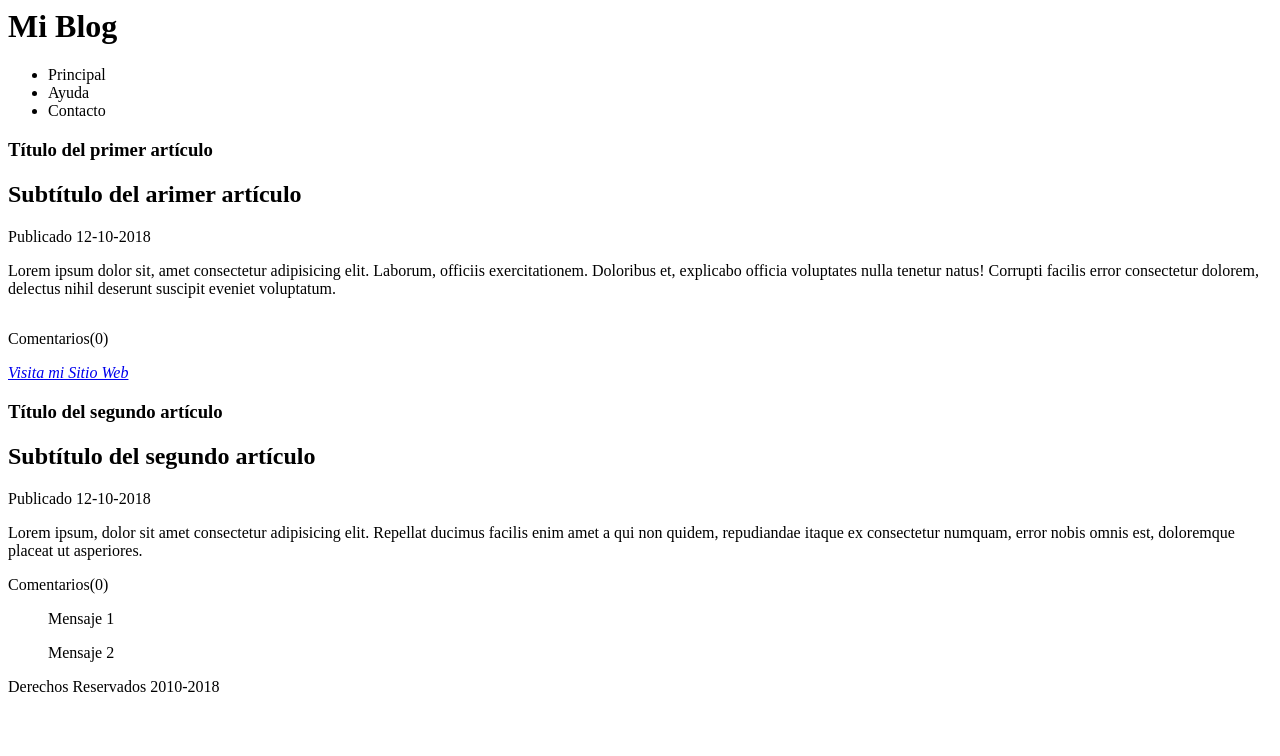
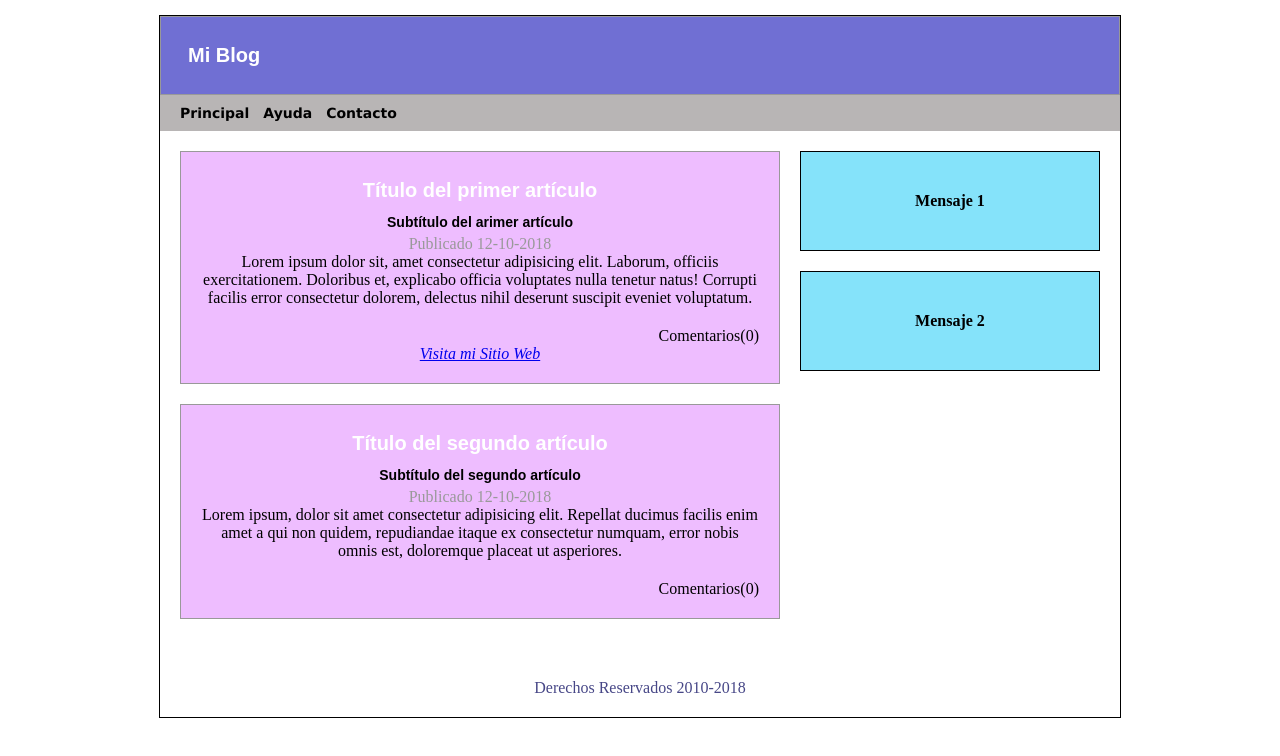
Before and after one commit to ProyectoJS/P-gina-web-Blog-, a plain HTML site: page index.html in a window 1280 px wide. Drawn offline with Linux system fonts and the light colour scheme.

Commit message:
Se ha añadido un diseño css al Blog

```diff
--- /dev/null
+++ b/estilos.css
@@ -0,0 +1,102 @@
+*{
+    margin: 0;
+    padding: 0;
+}
+
+h1 {
+    font-size: 20px;
+    font-family: sans-serif;
+    font-weight: bold;
+    color: white;
+    padding: 7px;
+}
+h2 {
+    font-weight: bold;
+    font-size: 14;
+    font-family: sans-serif;
+    padding: 5px;
+}
+
+header, section, footer, aside, nav, article {
+    display: block;
+}
+ body {
+     text-align: center;
+ }
+
+ .agrupar {
+     border: 1px solid black;
+     background-color: white;
+     width: 960px;
+     margin: 15px auto;
+
+ }
+
+ .cabecera {
+    background-color: #706fd3;
+    border: 1px solid #999999;
+    padding: 20px;
+ }
+
+ .cabecera h1 {
+     text-align: left;
+ }
+
+ .menu{
+     background-color: #b8b5b5;
+     padding: 5px 15px;
+     text-align: left;
+
+ }
+
+ .menu li{
+     list-style: none;
+     padding: 5px;
+     font: bold 14px verdana;
+     display: inline-block;
+
+ }
+
+ article {
+    background-color: #eebdff;
+    border: 1px solid #999999 ;
+    padding: 20px;
+    margin-bottom: 20px;
+
+ }
+
+ time {
+     color: #999999;
+     text-align: left;
+ }
+
+ article footer {
+     text-align: right;
+     margin-top: 20px;
+ }
+
+ .seccion{
+     margin: 20px;
+     width: 600px;
+     float: left;
+ }
+
+ .columna {
+     width: 300px;
+     float: left;
+     margin: 20px 0px;
+ }
+
+ .columna blockquote {
+     border: 1px solid black;
+     padding: 40px;
+     background-color: #85e3fa;
+     margin-bottom: 20px;
+     font-weight: bold;
+ }
+
+ .pie {
+     clear: both;
+     padding: 20px;
+     color: #474787;
+ }
--- a/index.html
+++ b/index.html
@@ -6,13 +6,16 @@
         <meta name="description" content="Esta es mi primera pagina web" />
         <meta name="author" content="YassinSaguir"/>
         <meta name="keywords" content="Mi primer titulo, mi primera pagina, mi primera web"/>
+        <link rel="stylesheet" href="estilos.css">
     </head>
     <body>
-        <header>
+
+        <div class="agrupar">
+            <header class="cabecera">
                 <h1>Mi Blog</h1>
             </header>
 
-        <nav>
+            <nav class="menu">
                 <ul>
                     <li>Principal</li>
                     <li>Ayuda</li>
@@ -20,7 +23,7 @@
                 </ul>
             </nav>
 
-        <section>
+            <section class="seccion">
 
                 <article>
 
@@ -51,7 +54,7 @@
                 </article>
 
             </section>
-        <aside>
+            <aside class="columna">
                <blockquote cite="http://hartico.es">
                    Mensaje 1
                </blockquote>
@@ -61,9 +64,11 @@
                </blockquote>
             </aside>
 
-        <footer>
+            <footer class="pie">
                 Derechos Reservados 2010-2018
             </footer>
+        </div>
 
     </body>
+
 </html>
```
Lines whose indentation alone changed are shown as unchanged.
